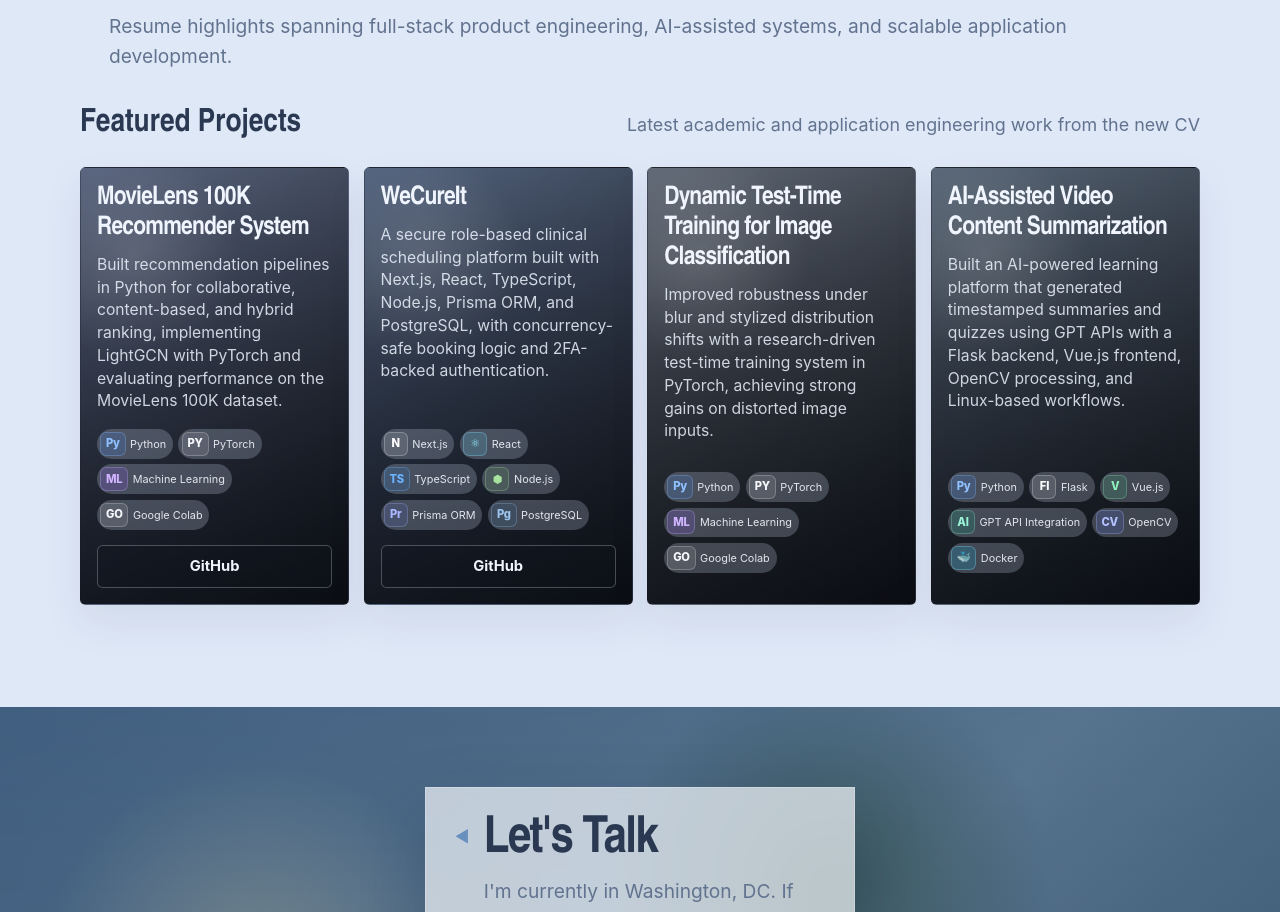
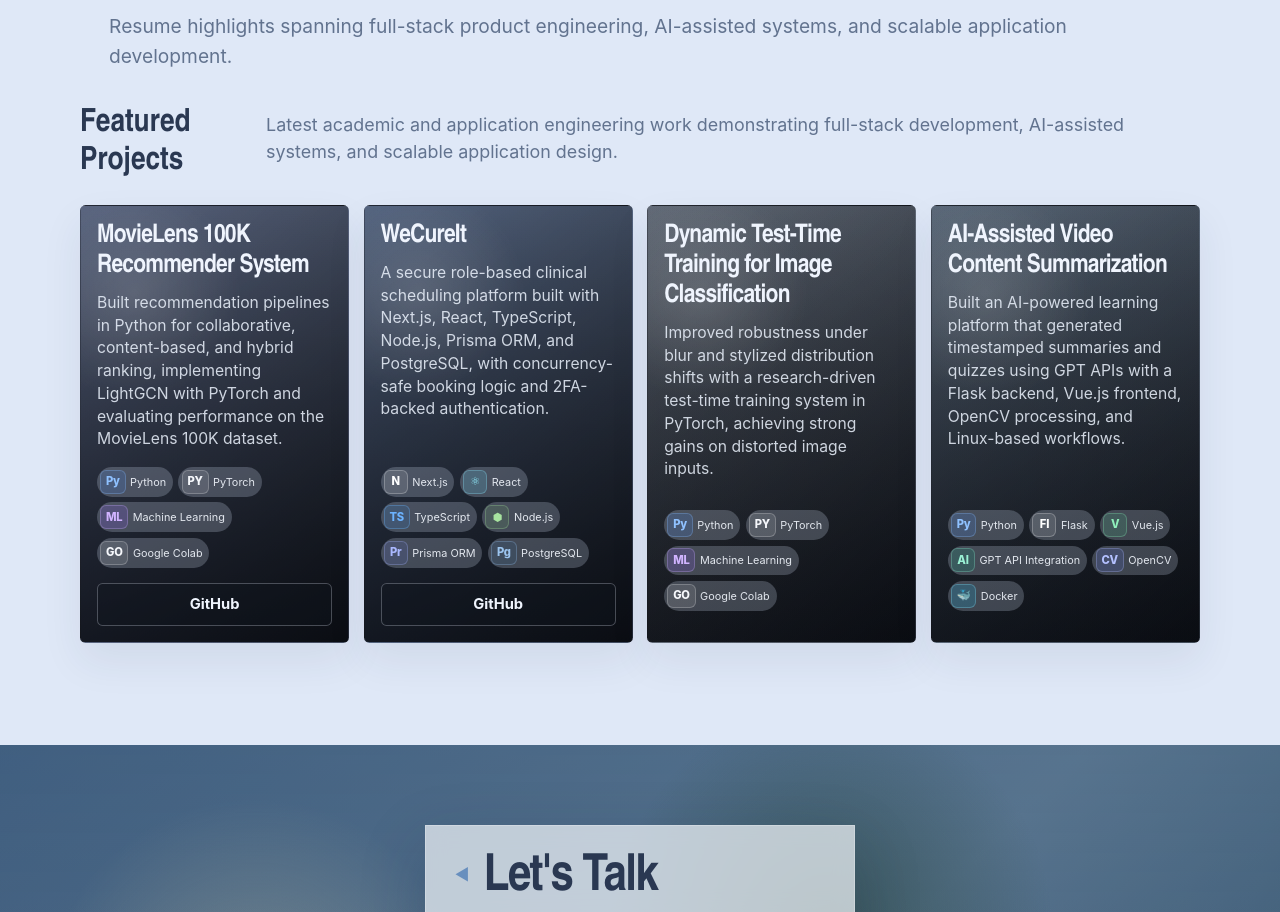
Before and after one commit to kishankc123/my-portfolio, a Vue app: page / in a window 1280 px wide. Shown: the part 3412-4324 px from the top of the page. Built offline with nearby package versions, Linux system fonts and the light colour scheme.

Commit message:
Featured project text Update

```diff
--- a/src/App.vue
+++ b/src/App.vue
@@ -566,7 +566,7 @@
 const projectGroups = [
   {
     title: 'Featured Projects',
-    caption: 'Latest academic and application engineering work from the new CV',
+    caption: 'Latest academic and application engineering work demonstrating full-stack development, AI-assisted systems, and scalable application design.',
     items: [
       {
         title: 'MovieLens 100K Recommender System',
```
